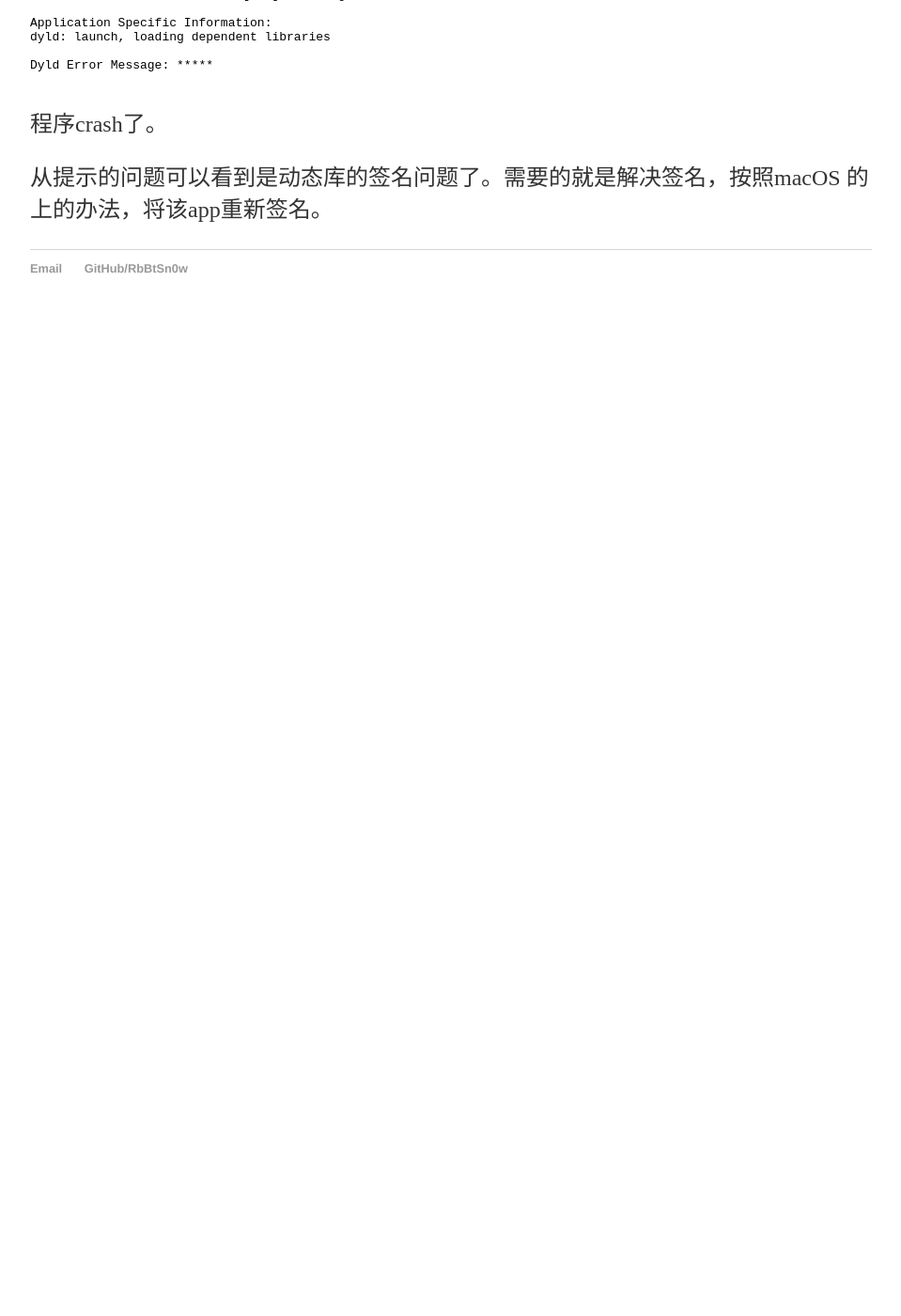
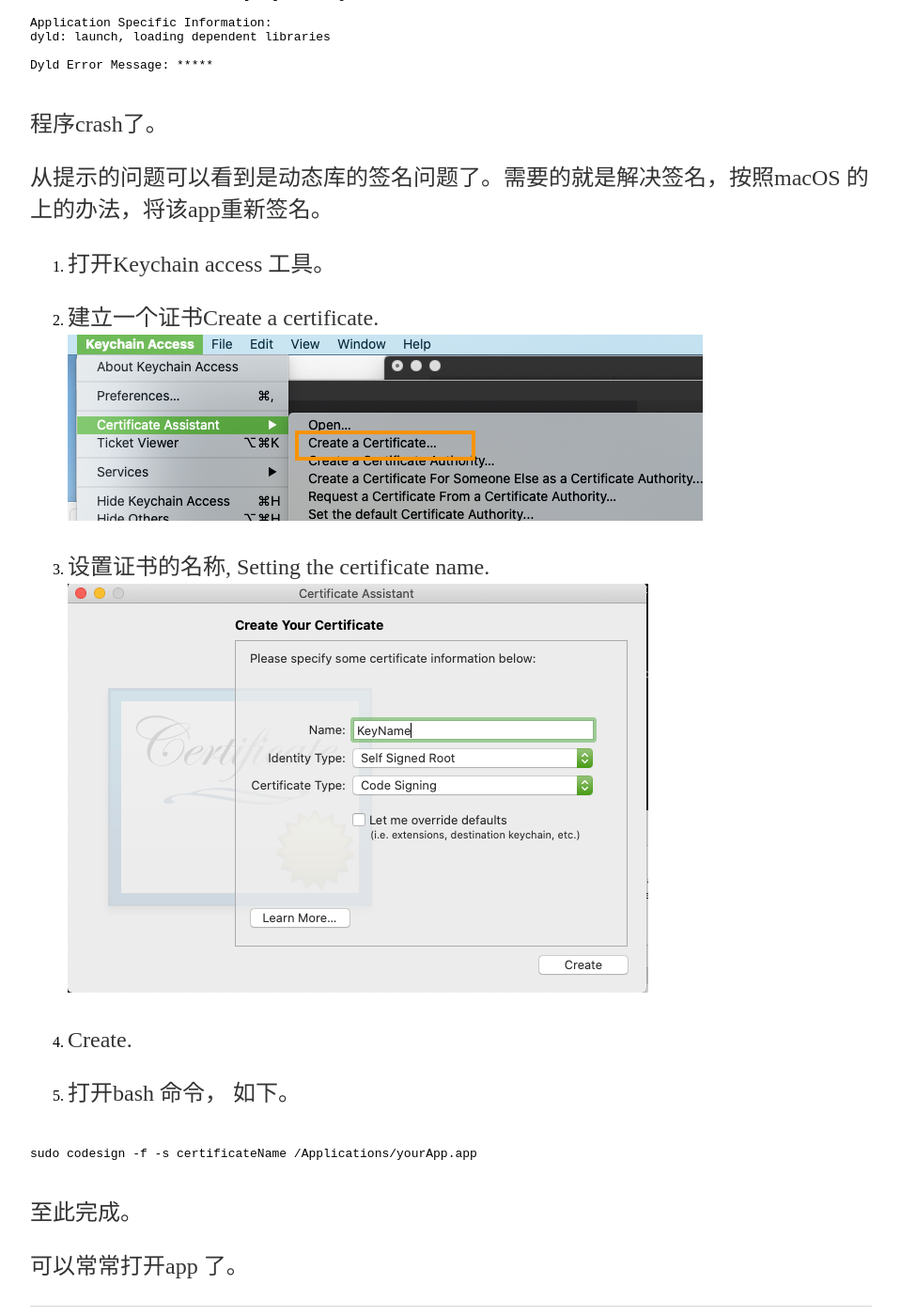
Before and after one commit to RbBtSn0w/rbbtsn0w.github.io, a Jekyll site: the page built from _posts/2019-12-25-AppReplacingExistingSignature.md, in a window 1280 px wide and 1400 px high, scrolled down 1217 px. Shown: the whole window at 94% size, without its empty margins (160-1119 px from the left). Built offline with Jekyll 4.4.1, drawn with Linux system fonts in a browser that asks for light colours; before the commit the page ends 1570 px from its top, so only the background shows below that.

Commit message:
Update 2019-12-25-AppReplacingExistingSignature.md

````diff
--- a/_posts/2019-12-25-AppReplacingExistingSignature.md
+++ b/_posts/2019-12-25-AppReplacingExistingSignature.md
@@ -57,3 +57,26 @@ Dyld Error Message: *****
 程序crash了。
 
 从提示的问题可以看到是动态库的签名问题了。需要的就是解决签名，按照macOS 的上的办法，将该app重新签名。
+
+1. 打开Keychain access 工具。
+
+2. 建立一个证书Create a certificate.
+![Create a certificate](/assets/2019-12-25-AppReplacingExistingSignature1.png)
+
+3. 设置证书的名称, Setting the certificate name.
+![Setting the certificate name](/assets/2019-12-25-AppReplacingExistingSignature2.png)
+
+4. Create.
+
+5. 打开bash 命令， 如下。
+
+```Bash
+
+sudo codesign -f -s certificateName /Applications/yourApp.app
+
+```
+
+至此完成。
+
+
+可以常常打开app 了。
````
